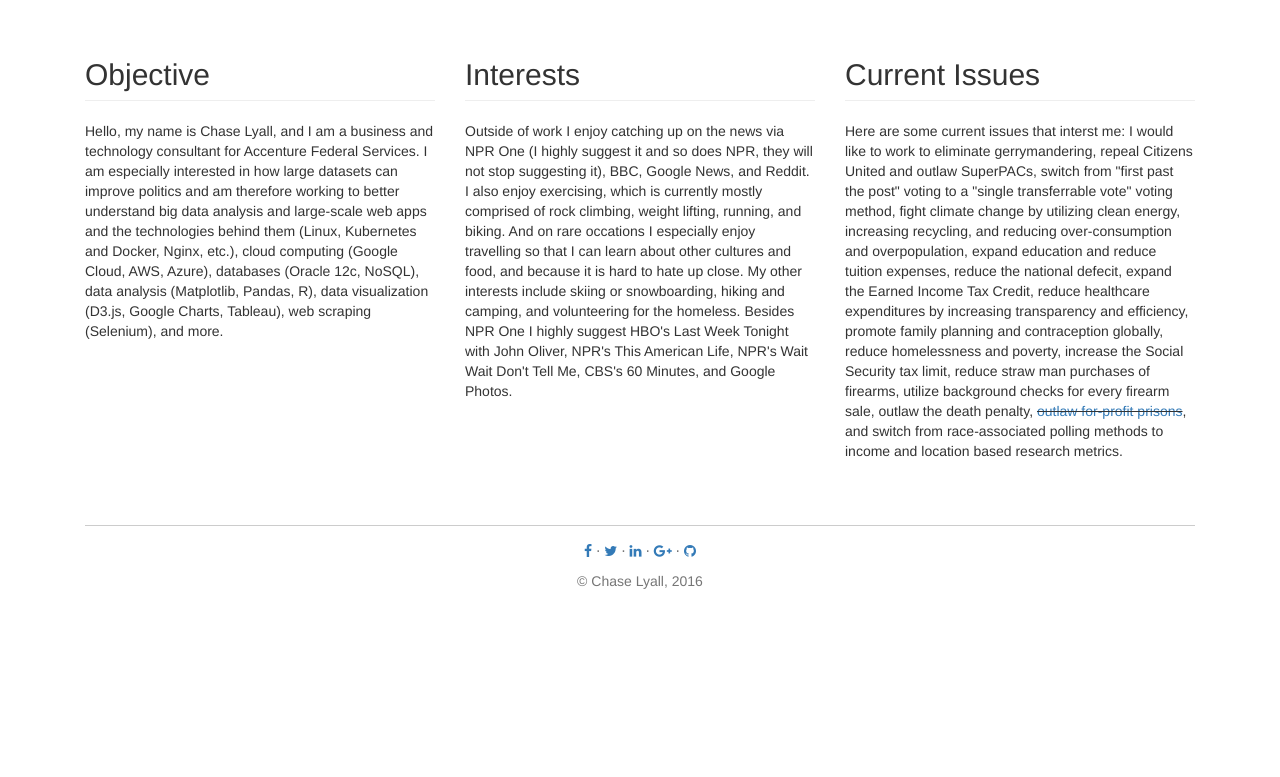
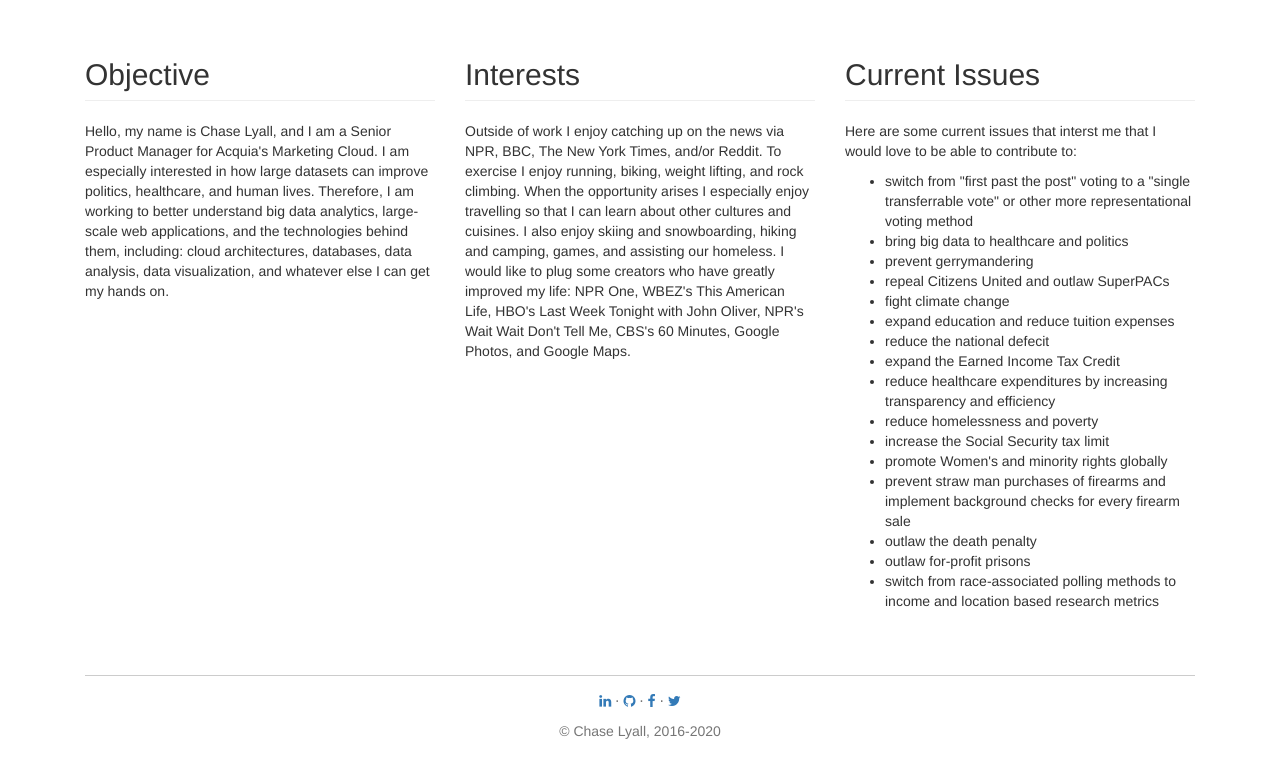
Before and after one commit to ChaseLyall/ChaseLyall.github.io, a plain HTML site: page index.html in a window 1280 px wide. Shown: the part 553-1330 px from the top of the page. Before the commit the page ends 1194 px from the top, so only its background shows below. Drawn offline with nearby package versions, Linux system fonts and the light colour scheme; a script that the page names is missing.

Commit message:
Content update, Mar 2020

```diff
--- a/index.html
+++ b/index.html
@@ -43,7 +43,6 @@
         <div class="collapse navbar-collapse" id="bs-example-navbar-collapse-1">
             <ul class="nav navbar-nav">
                 <li><a href="resume.html">About</a></li>
-				<li><a href="https://chaselyall.wordpress.com/">Blog</a></li>
             </ul>
         </div>
         <!-- /.navbar-collapse -->
@@ -64,27 +63,39 @@
     <div class="container" style="margin-top: 40px">
     <div class="col-md-4">
         <h2 class="sub-header">Objective</h2>
-        <p>Hello, my name is Chase Lyall, and I am a business and technology consultant for Accenture Federal Services.
-        I am especially interested in how large datasets can improve politics and am therefore working to better understand
-        big data analysis and large-scale web apps and the technologies behind them (Linux, Kubernetes and Docker, Nginx, etc.), cloud computing (Google Cloud, AWS, Azure),
-        databases (Oracle 12c, NoSQL), data analysis (Matplotlib, Pandas, R), data visualization (D3.js, Google Charts,  Tableau), web scraping (Selenium), and more.<p>
+        <p>Hello, my name is Chase Lyall, and I am a Senior Product Manager for Acquia's Marketing Cloud.
+        I am especially interested in how large datasets can improve politics, healthcare, and human lives. Therefore, I am working to better understand
+        big data analytics, large-scale web applications, and the technologies behind them, including: cloud architectures,
+        databases, data analysis, data visualization, and whatever else I can get my hands on.<p>
     </div>
     <div class="col-md-4">
         <h2 class="sub-header">Interests</h2>
-        <p>Outside of work I enjoy catching up on the news via NPR One (I highly suggest it and so does NPR, they will not stop suggesting it), BBC, Google News, and Reddit.
-		I also enjoy exercising, which is currently mostly comprised of rock climbing, weight lifting, running, and biking. And on rare occations I especially enjoy travelling so that I can learn about
-		other cultures and food, and because it is hard to hate up close. My other interests include skiing or snowboarding, hiking and camping, and volunteering for the homeless.
-		Besides NPR One I highly suggest HBO's Last Week Tonight with John Oliver, NPR's This American Life, NPR's Wait Wait Don't Tell Me, CBS's 60 Minutes, and Google Photos.</p>
+        <p>Outside of work I enjoy catching up on the news via NPR, BBC, The New York Times, and/or Reddit.
+        To exercise I enjoy running, biking, weight lifting, and rock climbing. When the opportunity arises I especially enjoy travelling so that I can learn about
+        other cultures and cuisines. I also enjoy skiing and snowboarding, hiking and camping, games, and assisting our homeless.
+        I would like to plug some creators who have greatly improved my life: NPR One, WBEZ's This American Life, HBO's Last Week Tonight with John Oliver, NPR's Wait Wait Don't Tell Me, CBS's 60 Minutes, Google Photos, and Google Maps.</p>
     </div>
     <div class="col-md-4">
         <h2 class="sub-header">Current Issues</h2>
-        <p>Here are some current issues that interst me: I would like to work to eliminate gerrymandering, repeal Citizens United and outlaw SuperPACs, switch from
-		"first past the post" voting to a "single transferrable vote" voting method, fight climate change by utilizing clean energy, increasing recycling, and reducing over-consumption and overpopulation,
-      expand education and reduce tuition expenses, reduce the national defecit, expand the Earned Income Tax Credit,
-		reduce healthcare expenditures by increasing transparency and efficiency, promote family planning and contraception globally, reduce homelessness and poverty, increase the Social Security tax limit,
-		reduce straw man purchases of firearms, utilize background checks for every firearm sale, outlaw the death penalty,
-      <s><a href="http://www.npr.org/sections/thetwo-way/2016/08/18/490498158/justice-department-will-phase-out-its-use-of-private-prisons">outlaw for-profit prisons</a></s>,
-		and switch from race-associated polling methods to income and location based research metrics.<p>
+        <p>Here are some current issues that interst me that I would love to be able to contribute to:
+        <ul>
+            <li>switch from "first past the post" voting to a "single transferrable vote" or other more representational voting method</li>
+            <li>bring big data to healthcare and politics</li>
+            <li>prevent gerrymandering</li>
+            <li>repeal Citizens United and outlaw SuperPACs</li>
+            <li>fight climate change</li>
+            <li>expand education and reduce tuition expenses</li>
+            <li>reduce the national defecit</li>
+            <li>expand the Earned Income Tax Credit</li>
+            <li>reduce healthcare expenditures by increasing transparency and efficiency</li>
+            <li>reduce homelessness and poverty</li>
+            <li>increase the Social Security tax limit</li>
+            <li>promote Women's and minority rights globally</li>
+            <li>prevent straw man purchases of firearms and implement background checks for every firearm sale</li>
+            <li>outlaw the death penalty</li>
+            <li>outlaw for-profit prisons</li>
+            <li>switch from race-associated polling methods to income and location based research metrics</li>
+        </ul><p>
     </div>
     </div>
 
@@ -93,13 +104,12 @@
         <div class="col-md-12">
         <hr>
         <p>
+            <a href="http://www.linkedin.com/in/chaselyall/en"><i class="fa fa-linkedin"></i></a> &sdot;
+            <a href="https://github.com/ChaseLyall"><i class="fa fa-github"></i></a> &sdot;
             <a href="https://www.facebook.com/chase.lyall"><i class="fa fa-facebook"></i></a> &sdot;
-            <a href="https://twitter.com/ChaseLyall"><i class="fa fa-twitter"></i></a> &sdot;
-            <a href="http://www.linkedin.com/in/chaselyall/en"><i class="fa fa-linkedin"></i></a> &sdot;
-            <a href="http://google.com/+ChaseLyall"><i class="fa fa-google-plus"></i></a> &sdot;
-            <a href="https://github.com/ChaseLyall"><i class="fa fa-github"></i></a>
+            <a href="https://twitter.com/ChaseLyall"><i class="fa fa-twitter"></i></a>
         </p>
-		<p>© Chase Lyall, 2016</p>
+        <p>© Chase Lyall, 2016-2020</p>
         </div>
     </div>
 </footer>
```
Also changed, not shown: resume.html (+72 -40 lines).
